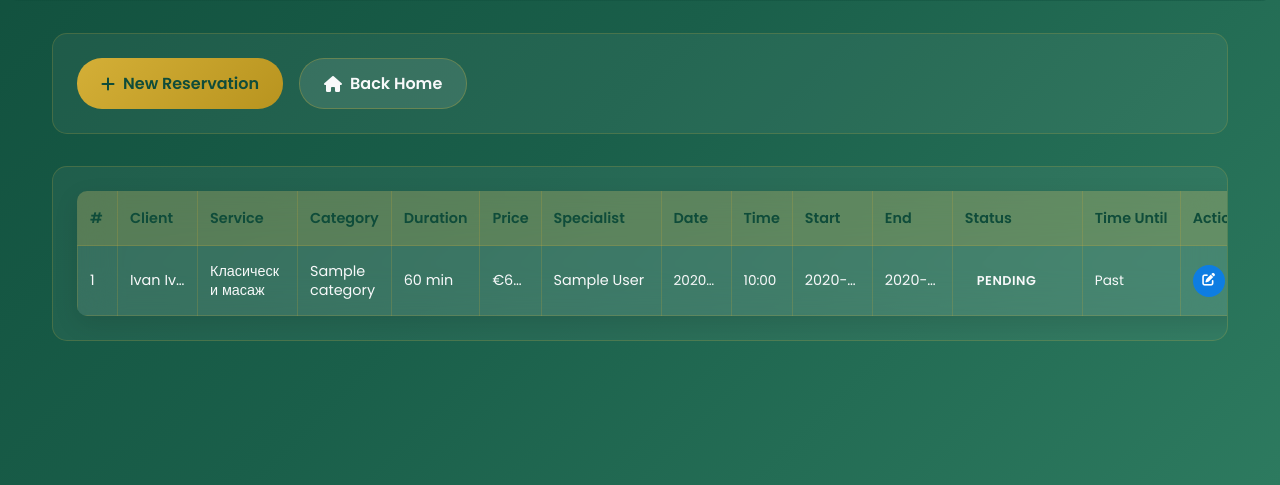
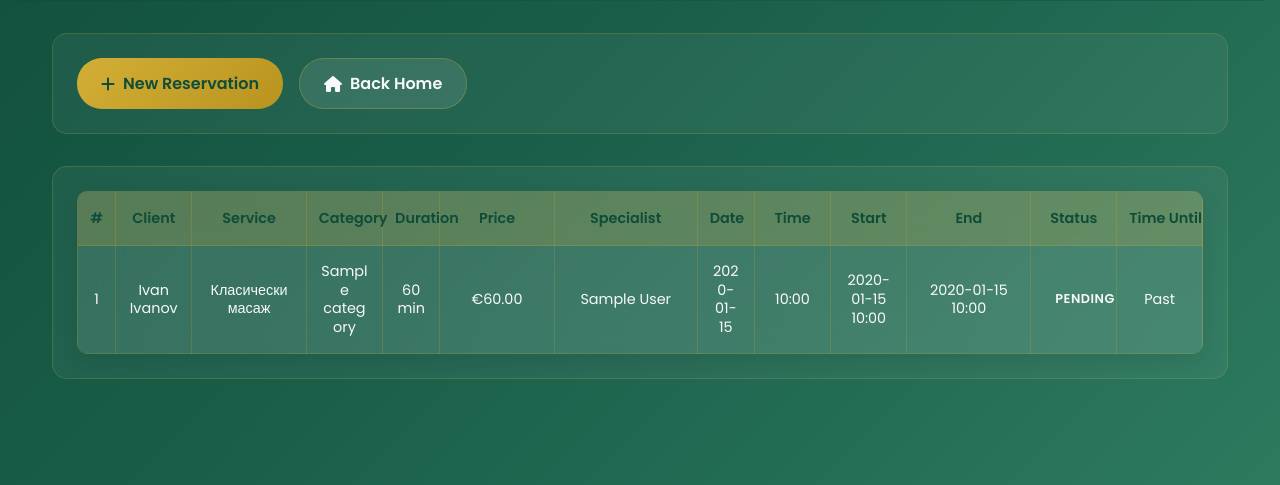
Before and after one commit to lilenceto/Spa-Center, a PHP site: page /reservations.php in a window 1280 px wide. Shown: the part 315-800 px from the top of the page. Run offline with PHP 8.4, Linux system fonts and the light colour scheme; a user stored in the database is signed in; data comes from the database, SQL or seed files in the repository; tables that the repository leaves empty or names only in its code hold one stand-in row (values such as "Sample post").

Commit message:
Implement confirmation dialog for reservation cancellation; enhance table layout and styling for better readability

```diff
--- a/reservations.php
+++ b/reservations.php
@@ -224,13 +224,13 @@ function getTimeUntilReservation($date, $time) {
                                                  <a href="reservation_status.php?id=<?= (int)$row['id'] ?>&action=approve" class="action-btn approve-btn" title="Approve">
                                                      <i class="fas fa-check"></i>
                                                  </a>
-                                                <a href="reservation_status.php?id=<?= (int)$row['id'] ?>&action=cancel" class="action-btn cancel-btn" title="Cancel">
+                                                 <a href="#" onclick="confirmCancel(<?= (int)$row['id'] ?>)" class="action-btn cancel-btn" title="Cancel">
                                                      <i class="fas fa-times"></i>
                                                  </a>
                                              <?php endif; ?>
                                         </div>
                                                                          <?php elseif ($canClientCancel): ?>
-                                        <a href="reservation_status.php?id=<?= (int)$row['id'] ?>&action=cancel" class="action-btn cancel-btn" title="Cancel">
+                                         <a href="#" onclick="confirmCancel(<?= (int)$row['id'] ?>)" class="action-btn cancel-btn" title="Cancel">
                                              <i class="fas fa-times"></i>
                                          </a>
                                     <?php else: ?>
@@ -385,7 +385,7 @@ function getTimeUntilReservation($date, $time) {
     background: rgba(255, 255, 255, 0.1);
     border-radius: 10px;
     overflow: hidden;
-    table-layout: auto;
+    table-layout: fixed;
 }
 
 .reservations-table th {
@@ -393,7 +393,7 @@ function getTimeUntilReservation($date, $time) {
     color: #0f4c3a;
     font-weight: 600;
     padding: 1rem 0.75rem;
-    text-align: left;
+    text-align: center;
     font-size: 0.9rem;
     white-space: nowrap;
 }
@@ -431,7 +431,7 @@ function getTimeUntilReservation($date, $time) {
 
 .reservations-table th:nth-child(6), /* Price */
 .reservations-table td:nth-child(6) {
-    width: 6%;
+    width: 12%;
     min-width: 60px;
 }
 
@@ -449,7 +449,7 @@ function getTimeUntilReservation($date, $time) {
 
 .reservations-table th:nth-child(9), /* Time */
 .reservations-table td:nth-child(9) {
-    width: 5%;
+    width: 8%;
     min-width: 50px;
 }
 
@@ -459,48 +459,38 @@ function getTimeUntilReservation($date, $time) {
     min-width: 80px;
 }
 
-.reservations-table th:nth-child(11), /* End */
+.reservations-table th:nth-child(11), /* status */
 .reservations-table td:nth-child(11) {
-    width: 8%;
+    width: 13%;
     min-width: 80px;
 }
 
-.reservations-table th:nth-child(12), /* Status */
+.reservations-table th:nth-child(12), /* Time Until */
 .reservations-table td:nth-child(12) {
-    width: 12%;
+    width: 9%;
     min-width: 130px;
 }
 
-.reservations-table th:nth-child(13), /* Time Until */
+.reservations-table th:nth-child(13), /*  Actions */
 .reservations-table td:nth-child(13) {
-    width: 6%;
+    width: 9%;
     min-width: 70px;
 }
 
-.reservations-table th:nth-child(14), /* Actions */
-.reservations-table td:nth-child(14) {
-    width: 8%;
-    min-width: 80px;
-}
+
 
 .reservations-table td {
     padding: 1rem 0.75rem;
     border-top: 1px solid rgba(212, 175, 55, 0.1);
     color: #f8f9fa;
     font-size: 0.9rem;
-    overflow: hidden;
-    text-overflow: ellipsis;
-    white-space: nowrap;
-    word-wrap: break-word;
-    max-width: 0;
-}
-
-/* Allow specialist names to display fully */
-.reservations-table td:nth-child(7) {
-    white-space: normal;
     overflow: visible;
     text-overflow: clip;
+    white-space: normal;
+    word-wrap: break-word;
     line-height: 1.3;
+    vertical-align: middle;
+    text-align: center;
 }
 
 /* Style for "No specialist needed" text */
@@ -508,40 +498,11 @@ function getTimeUntilReservation($date, $time) {
     color: #6c757d;
     font-style: italic;
     font-size: 0.8rem;
-    white-space: nowrap;
 }
 
-/* Allow status badges to display fully */
-.reservations-table td:nth-child(12) {
-    white-space: normal;
-    overflow: visible;
-    text-overflow: clip;
-}
-
-/* Allow service names to display fully */
-.reservations-table td:nth-child(3) {
-    white-space: normal;
-    overflow: visible;
-    text-overflow: clip;
-    line-height: 1.3;
-}
-
-/* Allow category names to display fully */
-.reservations-table td:nth-child(4) {
-    white-space: normal;
-    overflow: visible;
-    text-overflow: clip;
-    line-height: 1.3;
-}
-
-/* Make date and time columns compact */
-.reservations-table td:nth-child(8), /* Date */
-.reservations-table td:nth-child(9), /* Time */
-.reservations-table td:nth-child(13) { /* Time Until */
+/* Keep status badges on one line */
+.status-badge {
     white-space: nowrap;
-    overflow: hidden;
-    text-overflow: ellipsis;
-    font-size: 0.85rem;
 }
 
 .reservation-row:hover {
@@ -552,6 +513,13 @@ function getTimeUntilReservation($date, $time) {
     opacity: 0.7;
     background: rgba(128, 128, 128, 0.1);
 }
+
+/* Ensure consistent row heights with wrapped text */
+.reservations-table tbody tr {
+    min-height: 60px;
+}
+
+
 
 .status-badge {
     display: inline-block;
@@ -731,7 +699,156 @@ function getTimeUntilReservation($date, $time) {
         font-size: 2rem;
     }
 }
+
+/* Confirmation Dialog Styles */
+.confirmation-overlay {
+    position: fixed;
+    top: 0;
+    left: 0;
+    width: 100%;
+    height: 100%;
+    background: rgba(0, 0, 0, 0.7);
+    display: none;
+    justify-content: center;
+    align-items: center;
+    z-index: 1000;
+}
+
+.confirmation-dialog {
+    background: linear-gradient(135deg, #0f4c3a, #1a5f4a);
+    border: 2px solid #d4af37;
+    border-radius: 20px;
+    padding: 2rem;
+    text-align: center;
+    max-width: 400px;
+    width: 90%;
+    box-shadow: 0 20px 40px rgba(0, 0, 0, 0.5);
+}
+
+.confirmation-dialog h3 {
+    color: #d4af37;
+    margin-bottom: 1rem;
+    font-size: 1.5rem;
+}
+
+.confirmation-dialog p {
+    color: #f8f9fa;
+    margin-bottom: 2rem;
+    font-size: 1.1rem;
+}
+
+.confirmation-buttons {
+    display: flex;
+    gap: 1rem;
+    justify-content: center;
+}
+
+.confirm-btn, .cancel-dialog-btn {
+    padding: 0.75rem 1.5rem;
+    border: none;
+    border-radius: 25px;
+    font-weight: 600;
+    cursor: pointer;
+    transition: all 0.3s ease;
+    text-decoration: none;
+    display: inline-flex;
+    align-items: center;
+    gap: 0.5rem;
+}
+
+.confirm-btn {
+    background: linear-gradient(135deg, #dc3545, #c82333);
+    color: white;
+}
+
+.confirm-btn:hover {
+    transform: translateY(-2px);
+    box-shadow: 0 8px 25px rgba(220, 53, 69, 0.4);
+}
+
+.cancel-dialog-btn {
+    background: rgba(255, 255, 255, 0.1);
+    color: #f8f9fa;
+    border: 1px solid rgba(212, 175, 55, 0.3);
+}
+
+.cancel-dialog-btn:hover {
+    background: rgba(212, 175, 55, 0.2);
+    border-color: #d4af37;
+}
 </style>
+
+<!-- Confirmation Dialog -->
+<div id="confirmationOverlay" class="confirmation-overlay">
+    <div class="confirmation-dialog">
+        <h3><i class="fas fa-exclamation-triangle"></i> Confirm Cancellation</h3>
+        <p>Are you sure you want to cancel this reservation? This action cannot be undone.</p>
+        <div class="confirmation-buttons">
+            <button id="confirmCancelBtn" class="confirm-btn">
+                <i class="fas fa-times"></i> Yes, Cancel Reservation
+            </button>
+            <button onclick="hideConfirmation()" class="cancel-dialog-btn">
+                <i class="fas fa-arrow-left"></i> No, Keep Reservation
+            </button>
+        </div>
+    </div>
+</div>
+
+<script>
+let currentReservationId = null;
+
+function confirmCancel(reservationId) {
+    currentReservationId = reservationId;
+    document.getElementById('confirmationOverlay').style.display = 'flex';
+}
+
+function hideConfirmation() {
+    document.getElementById('confirmationOverlay').style.display = 'none';
+    currentReservationId = null;
+}
+
+document.getElementById('confirmCancelBtn').addEventListener('click', function() {
+    if (currentReservationId) {
+        // Show loading state
+        this.innerHTML = '<i class="fas fa-spinner fa-spin"></i> Cancelling...';
+        this.disabled = true;
+
+        // Make AJAX request to cancel the reservation
+        fetch('reservation_status.php', {
+            method: 'POST',
+            headers: {
+                'Content-Type': 'application/x-www-form-urlencoded',
+            },
+            body: 'id=' + currentReservationId + '&action=cancel'
+        })
+        .then(response => response.text())
+        .then(data => {
+            // Hide confirmation dialog
+            hideConfirmation();
+
+            // Show success message and reload page
+            if (data.includes('success') || data.includes('cancelled')) {
+                alert('Reservation cancelled successfully!');
+                location.reload();
+            } else {
+                alert('Error cancelling reservation. Please try again.');
+            }
+        })
+        .catch(error => {
+            console.error('Error:', error);
+            alert('Error cancelling reservation. Please try again.');
+            hideConfirmation();
+        });
+    }
+});
+
+// Close dialog when clicking outside
+document.getElementById('confirmationOverlay').addEventListener('click', function(e) {
+    if (e.target === this) {
+        hideConfirmation();
+    }
+});
+</script>
 
 <?php
 if (isset($stmt) && $stmt) {
```
Lines whose indentation alone changed are shown as unchanged.
